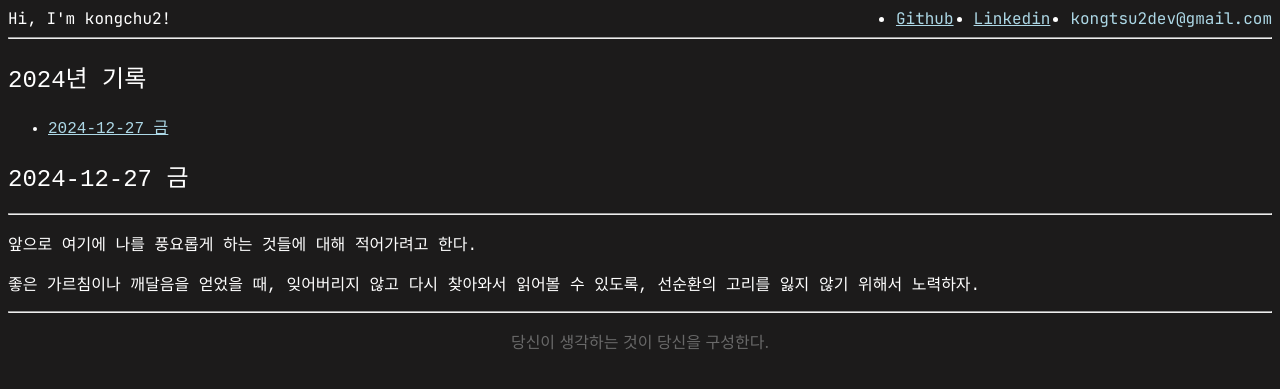
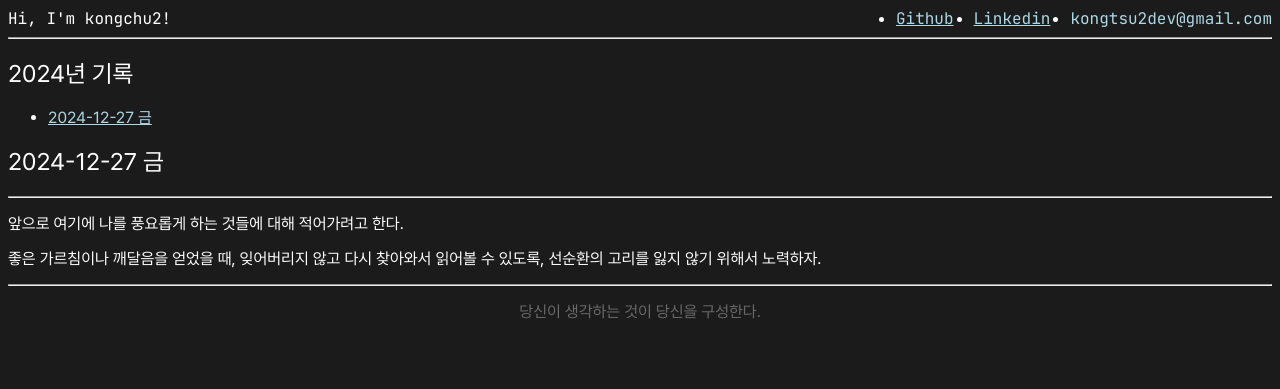
Before and after one commit to kongchu2/kongchu2.github.io, a Jekyll site: the page built from index.markdown, in a window 1280 px wide. Shown: the top 389 px of the page. Built offline with Jekyll 4.4.1, drawn with Linux system fonts in a browser that asks for light colours; some web fonts are replaced.

Commit message:
폰트 파일 포함

```diff
--- a/_includes/head.html
+++ b/_includes/head.html
@@ -8,10 +8,6 @@
     <link rel="preconnect" href="https://fonts.googleapis.com">
     <link rel="preconnect" href="https://fonts.gstatic.com">
     <link rel="preload" as="style" onload="this.rel='stylesheet'"
-        href="https://cdn.jsdelivr.net/gh/orioncactus/pretendard@v1.3.9/dist/web/static/pretendard.min.css">
-    <link rel="preload" as="style" onload="this.rel='stylesheet'"
         href="https://fonts.googleapis.com/css2?family=JetBrains+Mono&display=swap">
-    <!--<link rel="stylesheet" href="//cdn.jsdelivr.net/gh/wan2land/d2coding/d2coding-full.css">-->
-
     <title>kongchu2</title>
 </head>
--- a/assets/styles.css
+++ b/assets/styles.css
@@ -1,3 +1,13 @@
+@font-face {
+    font-family: 'Pretendard';
+    src: url('/assets/fonts/Pretendard-Regular.woff2') format('woff2'),
+        url('/assets/fonts/Pretendard-Regular.woff') format('woff');
+    font-weight: normal;
+    font-style: normal;
+    font-display: swap;
+}
+
+
 body {
     background-color: #1C1B1B;
 }
```
Also changed, not shown: assets/fonts/Pretendard-Regular.woff2 (added), 1 other file.
